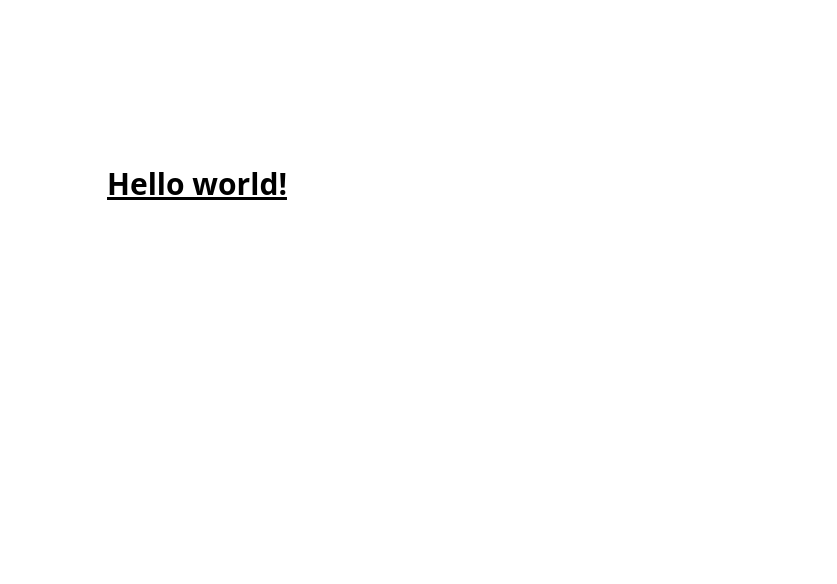
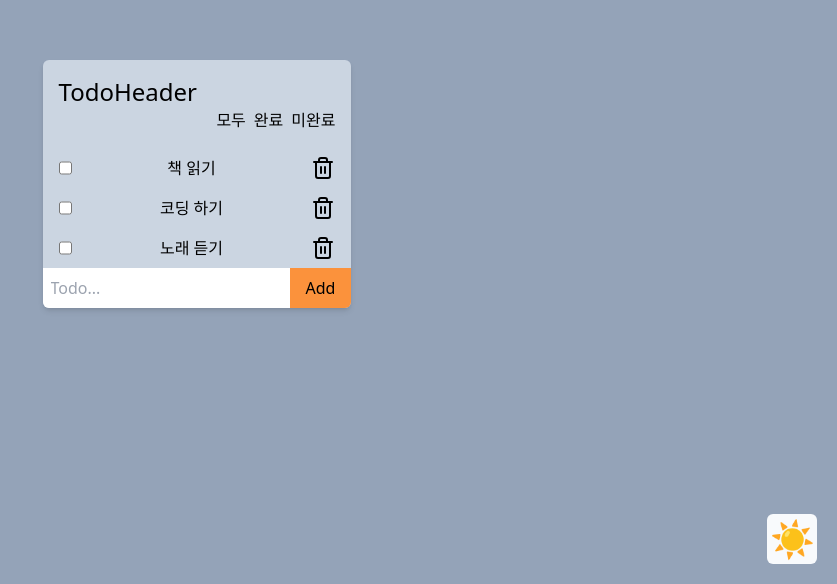
Before and after one commit to Dev-koo/todo-list, a React (Vite) app: page / in a window 1280 px wide. Shown: the part 216-800 px from the top of the page, without its empty margins (443-1280 px from the left). Built offline with nearby package versions, Linux system fonts and the light colour scheme.

Commit message:
feat: Add todo

```diff
--- a/package.json
+++ b/package.json
@@ -10,13 +10,16 @@
     "preview": "vite preview"
   },
   "dependencies": {
+    "lucide-react": "^0.287.0",
     "react": "^18.2.0",
-    "react-dom": "^18.2.0"
+    "react-dom": "^18.2.0",
+    "uuid": "^9.0.1"
   },
   "devDependencies": {
     "@tsconfig/vite-react": "^2.0.1",
     "@types/react": "^18.2.15",
     "@types/react-dom": "^18.2.7",
+    "@types/uuid": "^9.0.5",
     "@typescript-eslint/eslint-plugin": "^6.0.0",
     "@typescript-eslint/parser": "^6.0.0",
     "@vitejs/plugin-react": "^4.0.3",
--- a/src/App.tsx
+++ b/src/App.tsx
@@ -1,5 +1,74 @@
+import { useRef, useState } from "react";
+import DarkModeButton from "./components/DarkModeButton";
+import TodoHeader from "./components/TodoHeader";
+import TodoList from "./components/TodoList";
+import { Todo, Todos } from "./types";
+import TodoAdd from "./components/TodoAdd";
+type Props = {
+  children: React.ReactNode;
+};
+
 function App() {
-  return <h1 className="text-3xl font-bold underline">Hello world!</h1>;
+  const [todos, setTodos] = useState<Todos>([
+    {
+      id: 1,
+      title: "책 읽기",
+      isDone: false,
+    },
+    {
+      id: 2,
+      title: "코딩 하기",
+      isDone: false,
+    },
+    {
+      id: 3,
+      title: "노래 듣기",
+      isDone: false,
+    },
+  ]);
+  const [input, setInput] = useState<string>("");
+  const inputRef = useRef<HTMLInputElement>(null);
+  const onAddTodo = (todo: Todo) => {
+    setTodos((prev) => prev.concat(todo));
+    setInput("");
+    inputRef.current?.focus();
+  };
+
+  const handleChange = (e: React.ChangeEvent<HTMLInputElement>) => {
+    setInput(e.target.value);
+  };
+
+  return (
+    <Background>
+      <Container>
+        <TodoHeader />
+        <TodoList todos={todos} />
+        <TodoAdd
+          value={input}
+          onChange={handleChange}
+          onAddTodo={onAddTodo}
+          inputRef={inputRef}
+        />
+      </Container>
+      <DarkModeButton />
+    </Background>
+  );
 }
 
 export default App;
+
+const Background = ({ children }: Props) => {
+  return (
+    <div className="bg-slate-400 w-screen h-screen flex items-center justify-center ">
+      {children}
+    </div>
+  );
+};
+
+const Container = ({ children }: Props) => {
+  return (
+    <div className="bg-slate-300   shadow-md rounded-md overflow-hidden">
+      {children}
+    </div>
+  );
+};
--- /dev/null
+++ b/src/components/DarkModeButton.tsx
@@ -0,0 +1,11 @@
+const DarkModeButton = () => {
+  return (
+    <div className="fixed bottom-5 right-5 cursor-pointer">
+      <div className="text-4xl w-[50px] h-[50px] bg-slate-50 flex items-center justify-center rounded-md">
+        ☀️
+      </div>
+    </div>
+  );
+};
+
+export default DarkModeButton;
--- /dev/null
+++ b/src/components/FilterButton.tsx
@@ -0,0 +1,9 @@
+const FilterButton = () => {
+  return (
+    <>
+      <h1>FilterButton</h1>
+    </>
+  );
+};
+
+export default FilterButton;
--- /dev/null
+++ b/src/components/TodoAdd.tsx
@@ -0,0 +1,43 @@
+import { v4 as uuid } from "uuid";
+import { Todo } from "../types";
+type Props = {
+  value: string;
+  onChange: (e: React.ChangeEvent<HTMLInputElement>) => void;
+  onAddTodo: (todo: Todo) => void;
+  inputRef: React.RefObject<HTMLInputElement>;
+};
+
+function extractNumbers(inputStr: string): number {
+  const regex = /\d+/g;
+  const matches = [...inputStr.matchAll(regex)];
+  return parseInt(matches.map((match) => match[0]).join(""));
+}
+
+const TodoAdd = ({ value, onChange, onAddTodo, inputRef }: Props) => {
+  const handleClick = () => {
+    const todo: Todo = {
+      id: extractNumbers(uuid()),
+      title: value,
+      isDone: false,
+    };
+    onAddTodo(todo);
+  };
+
+  return (
+    <div className="flex">
+      <input
+        className="p-2"
+        type="text"
+        placeholder="Todo..."
+        value={value}
+        onChange={onChange}
+        ref={inputRef}
+      />
+      <button onClick={handleClick} className="bg-orange-400 py-2 px-4">
+        Add
+      </button>
+    </div>
+  );
+};
+
+export default TodoAdd;
--- /dev/null
+++ b/src/components/TodoHeader.tsx
@@ -0,0 +1,16 @@
+const TodoHeader = () => {
+  return (
+    <div className="p-4">
+      <h1 className="text-2xl">TodoHeader</h1>
+      <div>
+        <ul className="flex justify-end gap-2">
+          <li>모두</li>
+          <li>완료</li>
+          <li>미완료</li>
+        </ul>
+      </div>
+    </div>
+  );
+};
+
+export default TodoHeader;
--- /dev/null
+++ b/src/components/TodoItem.tsx
@@ -0,0 +1,18 @@
+import { Trash2 } from "lucide-react";
+type Props = {
+  title: string;
+  isDone: boolean;
+};
+
+const TodoItem = ({ title, isDone }: Props) => {
+  return (
+    <>
+      <li className="flex justify-between py-2">
+        <input type="checkbox" name="" id="" />
+        {title} <Trash2 />
+      </li>
+    </>
+  );
+};
+
+export default TodoItem;
--- /dev/null
+++ b/src/components/TodoList.tsx
@@ -0,0 +1,16 @@
+import React from "react";
+import TodoItem from "./TodoItem";
+import { Todos } from "../types";
+
+type Props = {
+  todos: Todos;
+};
+export default function TodoList({ todos }: Props) {
+  return (
+    <ul className="px-4">
+      {todos.map((todo) => (
+        <TodoItem key={todo.id} title={todo.title} isDone={todo.isDone} />
+      ))}
+    </ul>
+  );
+}
--- a/src/index.css
+++ b/src/index.css
@@ -3,5 +3,11 @@
 @tailwind utilities;
 
 #root {
-  @apply h-screen flex items-center justify-center;
+  /* @apply w-screen h-screen; */
 }
+
+@layer components {
+  .darkMode-btn {
+    @apply rounded-full bg-slate-50  w-[40px] h-[40px];
+  }
+}
--- /dev/null
+++ b/src/types.ts
@@ -0,0 +1,7 @@
+export type Todo = {
+  id: number;
+  title: string;
+  isDone: boolean;
+};
+
+export type Todos = Todo[];
```
Also changed, not shown: src/main.tsx (+7 -7 lines), 1 other file (tests, documents, lock files or other folders).
